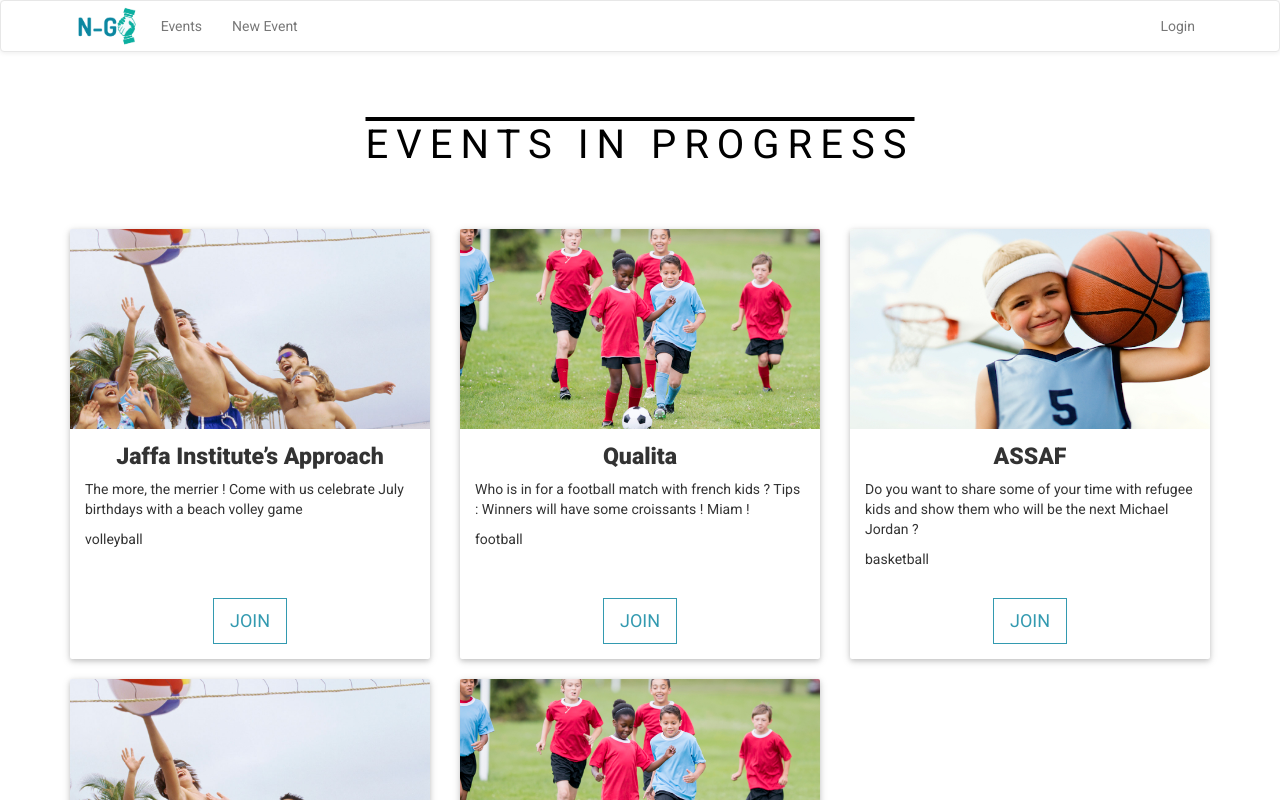
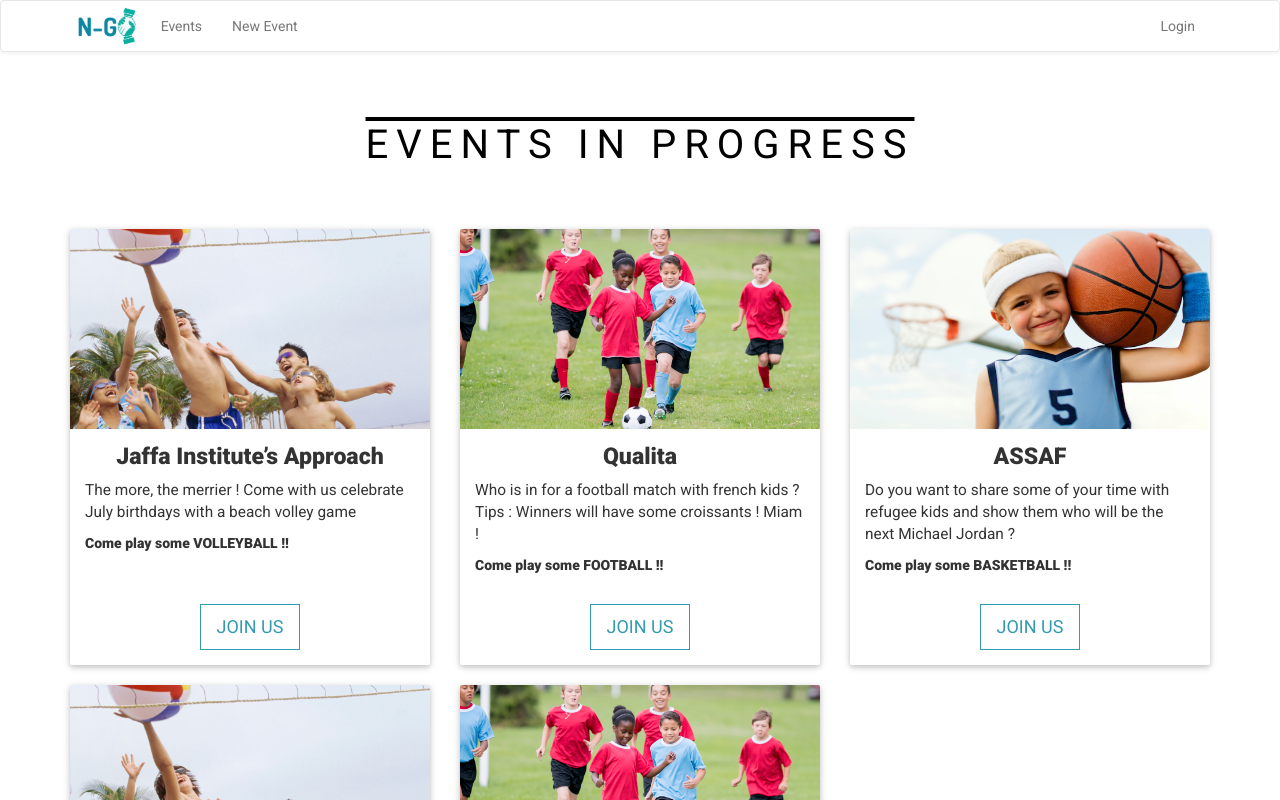
Before and after one commit to bsitruk/ngo, a React (Create React App) app: page /events in a window 1280 px wide. Shown: the top 800 px of the page. Built offline with nearby package versions, Linux system fonts and the light colour scheme; data requests are answered from the project's data file.

Commit message:
card content

```diff
--- a/src/Events/Event.css
+++ b/src/Events/Event.css
@@ -144,3 +144,7 @@ h1.heading {
   font-weight: 800;
 
 }
+
+.goal {
+  font-size: 1.1em;
+}
--- a/src/Events/Event.js
+++ b/src/Events/Event.js
@@ -8,12 +8,11 @@ class Event extends Component {
   }
 
   render() {
-    const img_src = `assets/${this.props.activity}.jpg`
+    const img_src = `assets/${this.props.activity}.jpg`;
     return (
       <div className="card__wrapper">
         <div className="card">
-          <a
-            className="img-card">
+          <a className="img-card">
             <img src={img_src} />
             <div class="overlay">
               <div class="textOver">{this.props.activity}</div>
@@ -22,10 +21,15 @@ class Event extends Component {
           <div className="card-content">
             <h4 className="card-title">{this.props.title}</h4>
             <p className="goal">{this.props.description}</p>
-            <p className="activity">{this.props.activity}</p>
+            <p className="activity"><b>Come play some {this.props.activity.toUpperCase()} !!</b></p>
           </div>
           <div className="card__button">
-            <Mybutton classes="btn btn-default btn-lg" onClick={this.props.handleClick}>JOIN</Mybutton>
+            <Mybutton
+              classes="btn btn-default btn-lg"
+              onClick={this.props.handleClick}
+            >
+              JOIN US
+            </Mybutton>
           </div>
         </div>
       </div>
```
